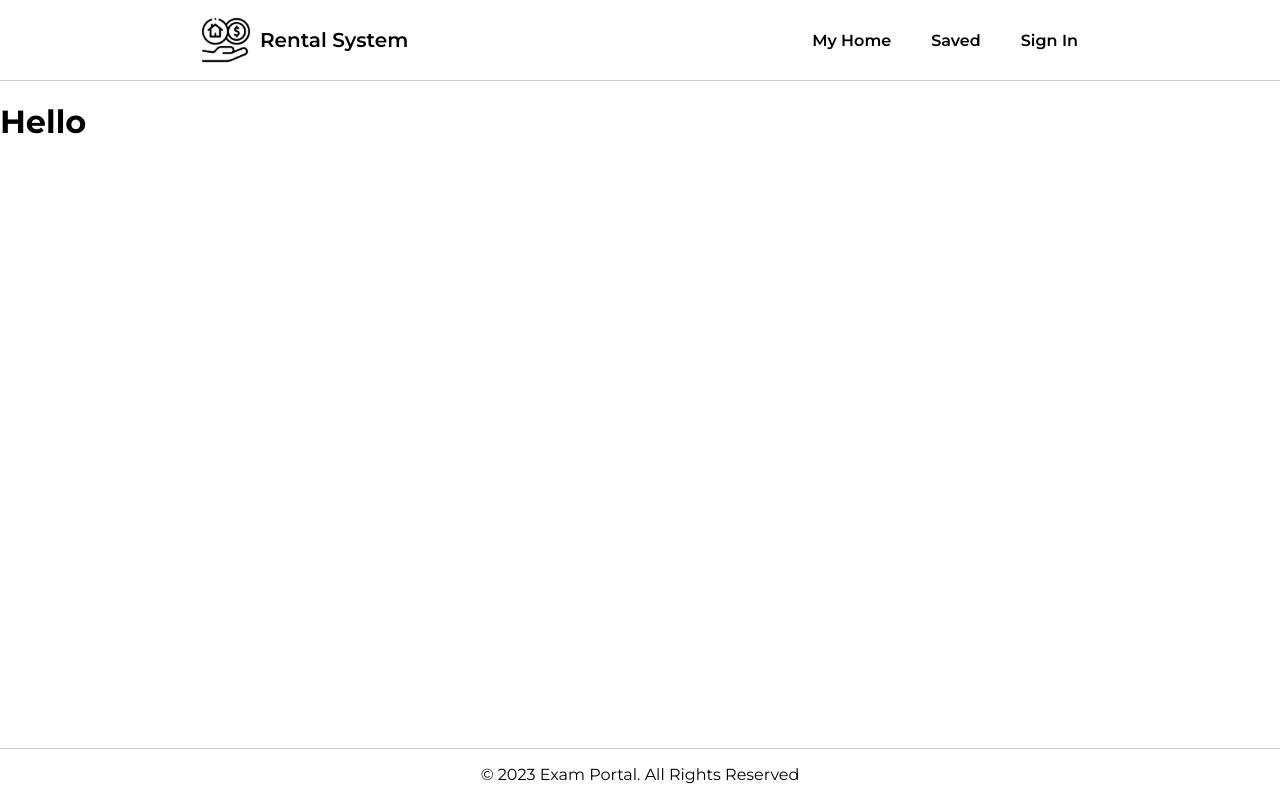
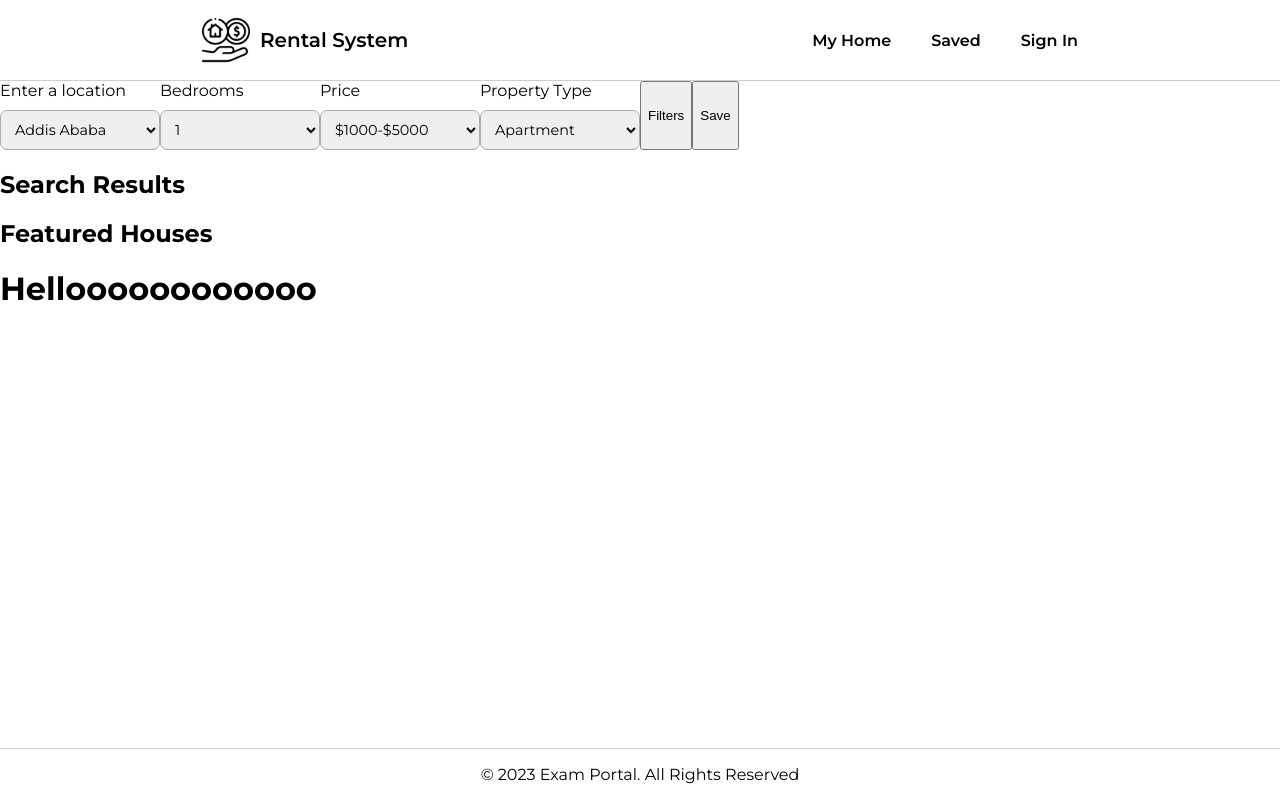
Before and after one commit to Kid-Bayou/Rental-System, a React (Vite) app in the folder frontend/: page /search in a window 1280 px wide. Built offline with nearby package versions, Linux system fonts and the light colour scheme.

Commit message:
Updates on search page

```diff
--- a/frontend/src/components/pages/SearchBar.jsx
+++ b/frontend/src/components/pages/SearchBar.jsx
@@ -1,9 +1,51 @@
-
 function SearchBar() {
   return (
-    <div className="search-bar">
-      <input type="text" placeholder="Search..." />
-    </div>
+    <>
+      <div className="search-filter-container">
+        <div className="search-filter-box">
+          <label className="search-filter-label">Enter a location</label>
+
+          <select name="location" className="search-filter-select">
+            <option>Addis Ababa</option>
+            <option>Gonder</option>
+            <option>Mekele</option>
+            <option>Arba Minch</option>
+          </select>
+        </div>
+        <div className="search-filter-box">
+          <label className="search-filter-label">Bedrooms</label>
+
+          <select name="location" className="search-filter-select">
+            <option>1</option>
+            <option>2</option>
+            <option>3</option>
+            <option>+</option>
+          </select>
+        </div>
+        <div className="search-filter-box">
+          <label className="search-filter-label">Price</label>
+
+          <select name="location" className="search-filter-select">
+            <option>$1000-$5000</option>
+            <option>$5000-$10000</option>
+            <option>$10000-$20000</option>
+            <option>$20000-$30000</option>
+          </select>
+        </div>
+        <div className="search-filter-box">
+          <label className="search-filter-label">Property Type</label>
+
+          <select name="location" className="search-filter-select">
+            <option>Apartment</option>
+            <option>Studio</option>
+            <option>Condominium</option>
+            <option>House</option>
+          </select>
+        </div>
+        <button>Filters</button>
+        <button>Save</button>
+      </div>
+    </>
   );
 }
 
--- a/frontend/src/components/pages/SearchFeaturedHouses.jsx
+++ b/frontend/src/components/pages/SearchFeaturedHouses.jsx
@@ -1,5 +1,5 @@
 
-function FeaturedHouses() {
+function SearchFeaturedHouses() {
   return (
     <div className="featured-houses">
       <h2>Featured Houses</h2>
@@ -7,4 +7,4 @@ function FeaturedHouses() {
   );
 }
 
-export default FeaturedHouses;
+export default SearchFeaturedHouses;
--- a/frontend/src/components/pages/SearchLayout.jsx
+++ b/frontend/src/components/pages/SearchLayout.jsx
@@ -1,7 +1,33 @@
+import SearchBar from "./SearchBar";
+import SearchResults from "./SearchResults";
+import FeaturedHouse from "./SearchFeaturedHouses";
+import SearchSidebar from "./SearchSidebar";
+
 function Search() {
   return (
     <>
-      <h1>Hello</h1>
+      <div className="search-page">
+        <div className="searchbar-page">
+
+          <SearchBar />
+
+        </div>
+        <div className="search-holder-page">
+          <div className="search-body-page">
+            <div className="searchresults-page">
+              <SearchResults />
+            </div>
+
+            <div className="search-featuredhouse-page">
+              <FeaturedHouse />
+            </div>
+          </div>
+
+          <div className="search-sidebar-page">
+            <SearchSidebar />
+          </div>
+        </div>
+      </div>
     </>
   );
 }
--- a/frontend/src/components/pages/SearchResults.jsx
+++ b/frontend/src/components/pages/SearchResults.jsx
@@ -2,10 +2,7 @@
 function SearchResults() {
   return (
     <div className="search-results">
-      {/* Search results */}
       <h2>Search Results</h2>
-      {/* Display search results */}
-      {/* Pagination component */}
     </div>
   );
 }
--- a/frontend/src/components/pages/SearchSidebar.jsx
+++ b/frontend/src/components/pages/SearchSidebar.jsx
@@ -1,22 +1,9 @@
-
-function Sidebar() {
+function SearchSidebar() {
   return (
-    <div className="sidebar">
-      {/* Sidebar content */}
-      <div className="nearby-cities">
-        <h3>Nearby Cities</h3>
-        {/* List of nearby cities */}
-      </div>
-      <div className="related-searches">
-        <h3>Related Searches</h3>
-        {/* List of related searches */}
-      </div>
-      <div className="available-for-sell">
-        <h3>Currently Available for Sale</h3>
-        {/* Small boxes for currently available for sale */}
-      </div>
-    </div>
+    <>
+        <h1>Helloooooooooooo</h1>
+    </>
   );
 }
 
-export default Sidebar;
+export default SearchSidebar;
--- a/frontend/src/styles/Pages.css
+++ b/frontend/src/styles/Pages.css
@@ -82,3 +82,31 @@ h3 {
   line-height: 1.6;
   margin-bottom: 10px;
 }
+
+/* =========== SEARCH ===========*/
+/* ============================= */
+
+
+.search-filter-container {
+display: flex;
+}
+
+.search-filter-box {
+    display: flex;
+    flex-direction: column;
+    gap: 10px;
+}
+
+.search-filter-label {
+    color: black;
+}
+
+.search-filter-select {
+    width: 160px;
+    height: 40px;
+    border: solid rgb(172, 172, 172) 1px;
+    border-radius: 7px;
+    padding-left:10px;
+    font-family: "Montserrat", sans-serif;
+    font-size: 0.9rem;
+}
```
